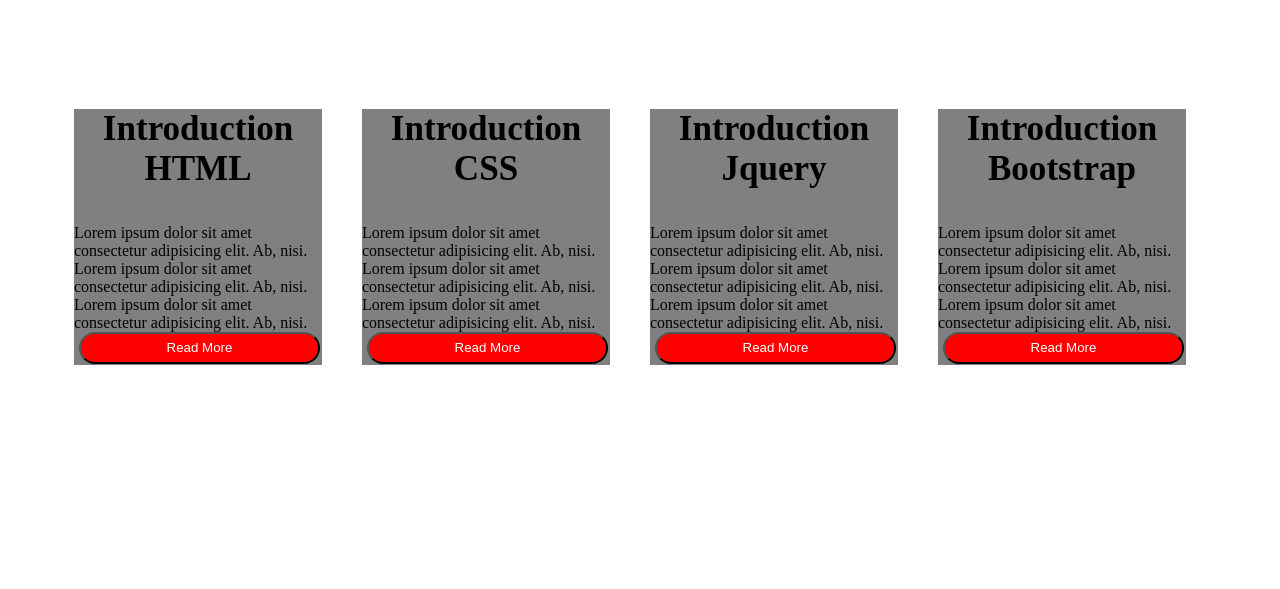
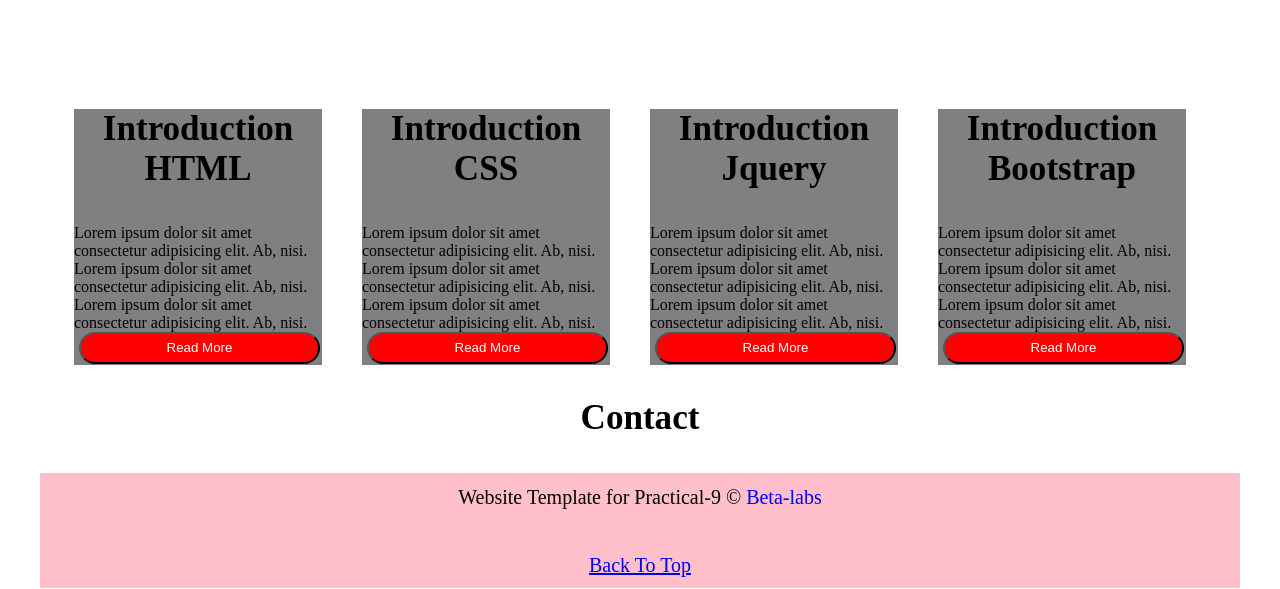
Before and after one commit to chandupant07/eduonixFlexBox, a plain HTML site: page index.html in a window 1280 px wide. Shown: the part 2038-2627 px from the top of the page. Before the commit the page ends 2522 px from the top, so only its background shows below. Drawn offline with Linux system fonts and the light colour scheme.

Commit message:
fourthcommit

```diff
--- a/index.html
+++ b/index.html
@@ -172,7 +172,17 @@
 
   <!-- Technologies Used End-->
 
-
+  <!-- CONTACT US  -->
+  <div class="textcenter">
+    <h3>Contact</h3>
+  </div>
+  <div class="contact">
+    <p class="contactText">Website Template for Practical-9 © <span style="color: blue;">Beta-labs</span>
+    </p>
+    <p class="contactText">
+      <a href="#"> Back To Top</a>
+    </p>
+  </div>
 </body>
 
 </html>
--- a/style.css
+++ b/style.css
@@ -139,7 +139,7 @@ p {
 }
 
 .tech {
-  height: 600px;
+  height: 478px;
   width: 1200px;
   margin: auto;
 }
@@ -182,3 +182,15 @@ button:hover {
   background-color: blue;
   pointer-events: stroke;
 }
+
+.contact {
+  height: 115px;
+  width: 1200px;
+  margin: auto;
+  background-color: pink;
+}
+
+.contactText {
+  text-align: center;
+  color: black;
+}
```
